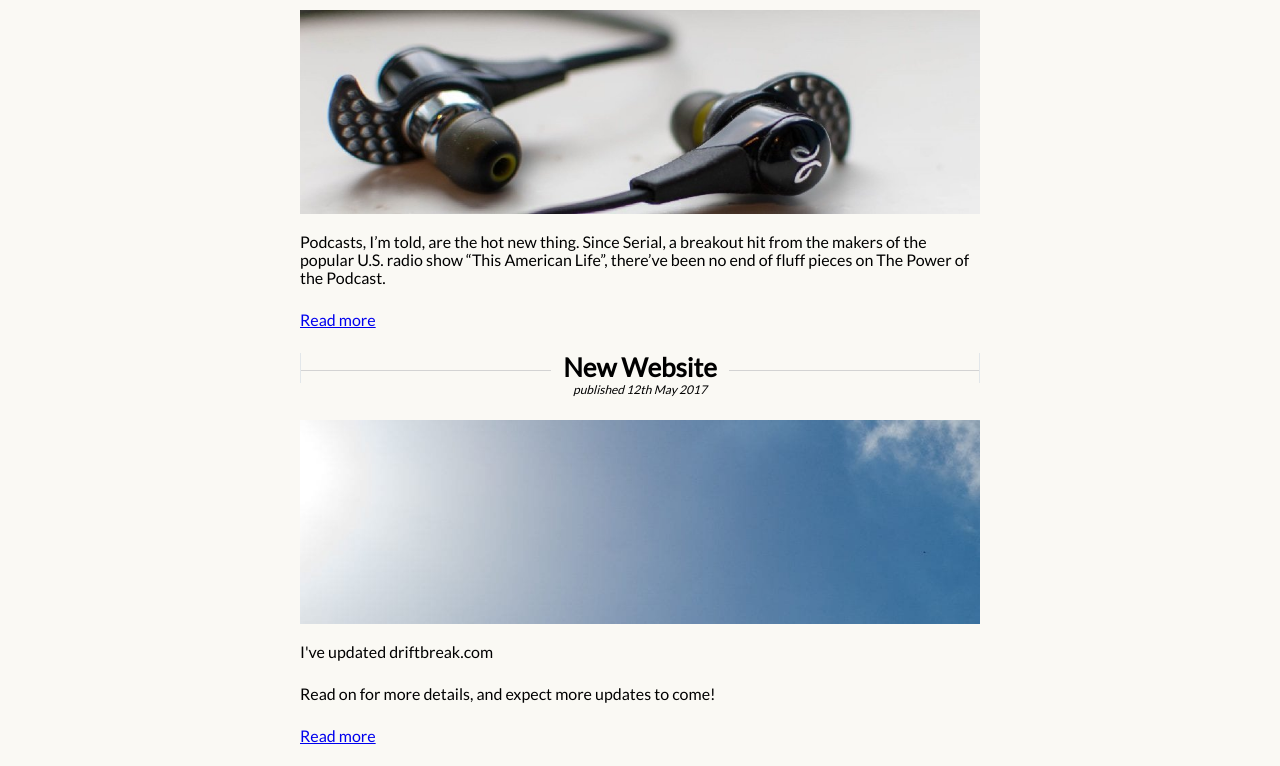
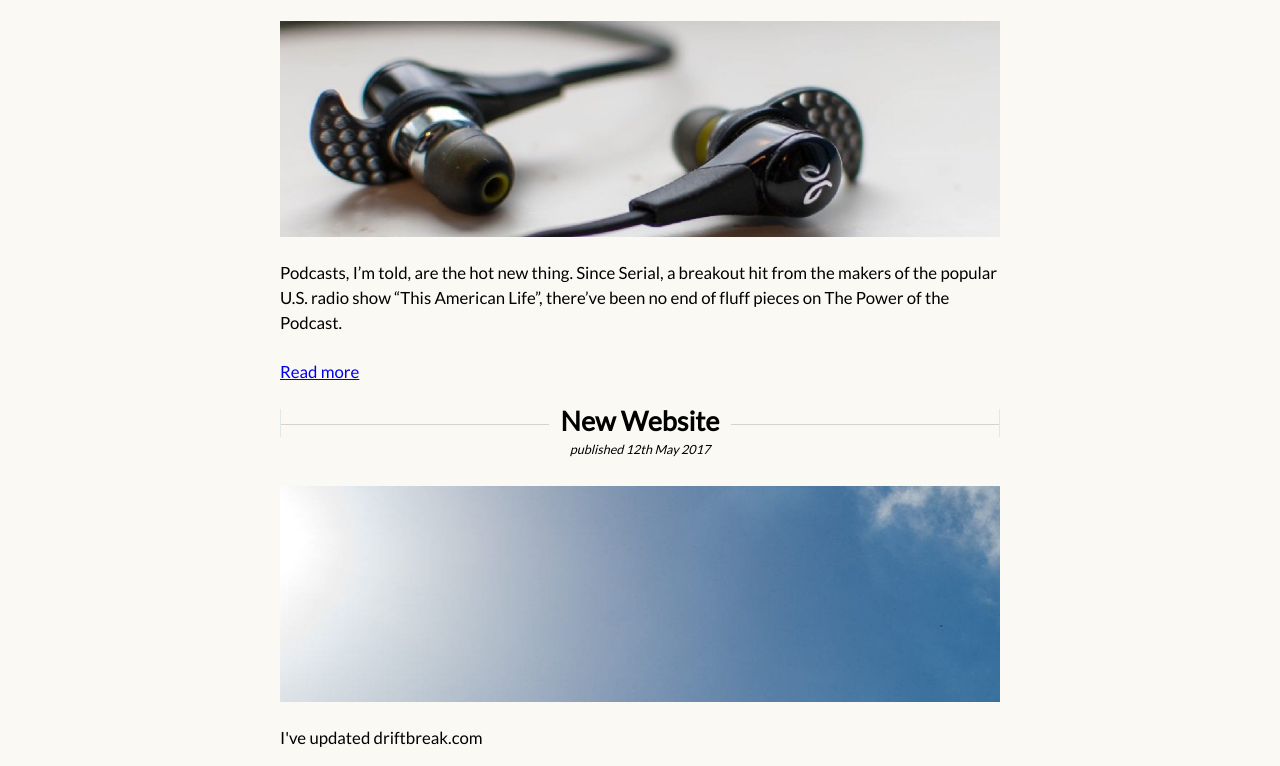
Before and after one commit to driftbreak/driftbreak.com, a plain HTML site: page index.html in a window 1280 px wide. Shown: the part 395-1161 px from the top of the page. Drawn offline with Linux system fonts and the light colour scheme.

Commit message:
Updated CSS to widen page and adjust typography

```diff
--- a/style.css
+++ b/style.css
@@ -50,7 +50,7 @@
 
 /* Images */
 img {
-	max-width: 680px;
+	max-width: 720px;
 }
 
 .inline-image {
@@ -89,8 +89,10 @@ body {
 .content {
 	font-family: Lato, Arial, sans-serif;
 	margin: auto;
-	max-width: 680px;
+	max-width: 720px;
 	padding: 10px;
+	font-size: 1.05em;
+	line-height: 1.5em;
 }
 
 .content p {
@@ -99,7 +101,7 @@ body {
 
 /* Post heading text effect */
 .post-header h2 {
-	font-size: 26px;
+	font-size: 1.6em;
 	font-weight: bold;
 	overflow: hidden;
 	text-align: center;
```
